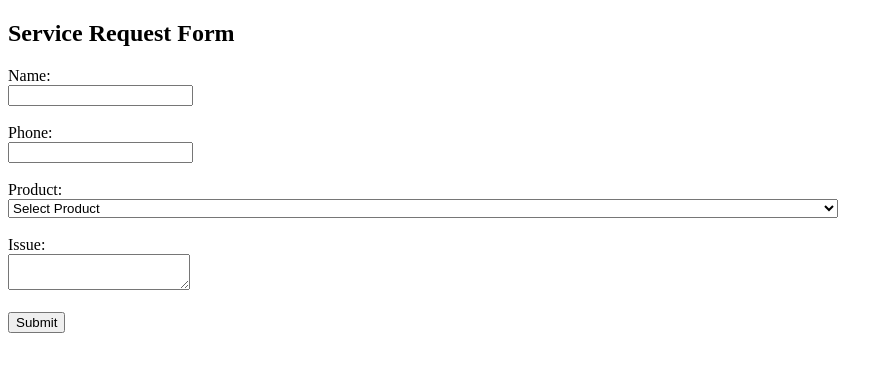
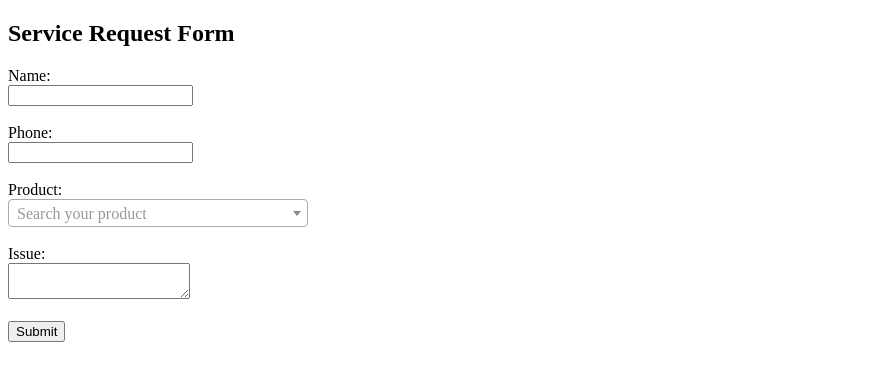
Before and after one commit to sudhakar96536-droid/service-center-app, a Flask app: page / in a window 1280 px wide. Shown: the top 381 px of the page, without its empty margins (0-893 px from the left). Run offline with Flask 3, Linux system fonts and the light colour scheme.

Commit message:
Update form.html

```diff
--- a/templates/form.html
+++ b/templates/form.html
@@ -2,29 +2,52 @@
 <html>
 <head>
     <title>Service Request</title>
+
+    <!-- Select2 CSS -->
+    <link href="https://cdn.jsdelivr.net/npm/select2@4.0.13/dist/css/select2.min.css" rel="stylesheet" />
 </head>
+
 <body>
+
 <h2>Service Request Form</h2>
 
 <form action="/submit" method="POST">
+
+    <!-- Name -->
     <label>Name:</label><br>
     <input type="text" name="name" required><br><br>
 
+    <!-- Phone -->
     <label>Phone:</label><br>
     <input type="text" name="phone" required><br><br>
 
+    <!-- Product (Searchable) -->
     <label>Product:</label><br>
-<select name="product" required>
-    <option value="">Select Product</option>
+    <select name="product" id="product" style="width:300px" required>
+        <option value="">Search Product</option>
         {% for p in products %}
             <option value="{{p}}">{{p}}</option>
         {% endfor %}
     </select><br><br>
 
+    <!-- Issue -->
     <label>Issue:</label><br>
     <textarea name="issue" required></textarea><br><br>
 
     <button type="submit">Submit</button>
+
 </form>
+
+<!-- JS -->
+<script src="https://code.jquery.com/jquery-3.6.0.min.js"></script>
+<script src="https://cdn.jsdelivr.net/npm/select2@4.0.13/dist/js/select2.min.js"></script>
+
+<script>
+    $('#product').select2({
+        placeholder: "Search your product",
+        allowClear: true
+    });
+</script>
+
 </body>
 </html>
```
Lines whose indentation alone changed are shown as unchanged.
